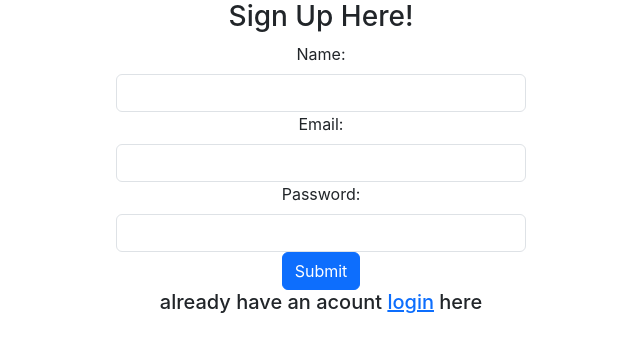
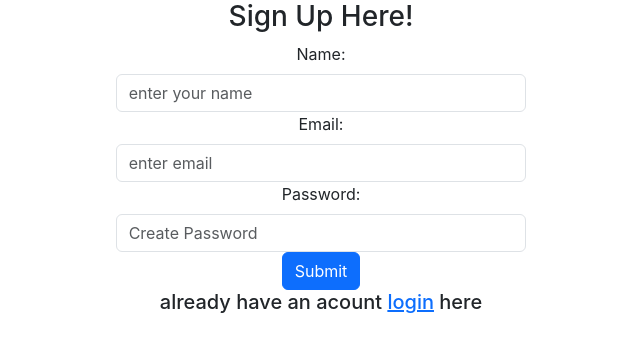
Before and after one commit to sayedishahath/DNS-Manager_frontend, a React (Create React App) app: page / in a window 1280 px wide. Shown: the top 352 px of the page, without its empty margins (319-959 px from the left). Built offline with nearby package versions, Linux system fonts and the light colour scheme.

Commit message:
frontend final before submission

```diff
--- a/src/components/hostedZone.js
+++ b/src/components/hostedZone.js
@@ -51,6 +51,7 @@ export default function HostedZone (props){
         setLoading(false)
         alert('file upoladed successfully and new hosted zones created.')
         setHostedZone([...hostedZone,response.data])
+        window.location.reload()
         }catch(err){
             setLoading(false)
             alert(err.message)
@@ -104,12 +105,13 @@ export default function HostedZone (props){
         }
     }
     return (
-
-        <div className="row justify-content-center">
-            {loading?<div className="loader align-items-center">
+        <div className="App">
+        {loading?<div className="loader align-items-center">
                 <img src="./loader.gif" alt="loading..."/>
             </div>:
             <div>
+        <div className="row justify-content-center">
+
             <h2>Create new Hosted Zone</h2>
             <div className="col-md-4">
             <form onSubmit={handleSubmit}>
@@ -120,6 +122,7 @@ export default function HostedZone (props){
                     name="domain"
                     id="domain"
                     value={domain}
+                    placeholder="enter domain name"
                     onChange={(e)=>{
                         setDomain(e.target.value)
                     }}
@@ -161,6 +164,7 @@ export default function HostedZone (props){
             </div>}
             </div>
             </div>
-            }</div>
+            </div>
+        }</div>
     )
 }
--- a/src/components/hostedZoneRecords.js
+++ b/src/components/hostedZoneRecords.js
@@ -63,6 +63,8 @@ export default function Records(props){
         console.log(response.data)
         setLoading(false)
         alert('file uploaded succesfully and new records created')
+        setDnsRecords([...dnsRecords,response.data.newDNSRecord]);
+        window.location.reload();
         }catch(err){
             setLoading(false)
             alert(err.response.data.message)
@@ -180,6 +182,7 @@ export default function Records(props){
                 <input type="text"
                 id="domain"
                 name='domain'
+                placeholder='enter selected domain name'
                 value={domain}
                 onChange={(e) => setDomain(e.target.value)}
                 className='form-control'/>
@@ -217,6 +220,7 @@ export default function Records(props){
                 <input type="text"
                 id="recordValue"
                 name='recordValue'
+                placeholder='enter record value in correct format'
                 value={recordValue}
                 onChange={(e) => setRecordValue(e.target.value)}
                 className={'form-control' + (formErrors.recordValue?  ' is-invalid' : '')}/>
@@ -228,6 +232,7 @@ export default function Records(props){
                 id="ttl"
                 name='ttl'
                 value={ttl}
+                placeholder='enter ttl'
                 onChange={(e) => setTtl(e.target.value)}
                 className={'form-control' + (formErrors.ttl  ?  ' is-invalid' : '')}/>
                 {formErrors.ttl&&<span className='invalid feedback'>{formErrors.ttl}</span>}<br/>
--- a/src/components/userLogin.js
+++ b/src/components/userLogin.js
@@ -41,17 +41,17 @@ export default function Login(props){
                 setLoggedInUser(response.data.data)
                 const token = response.data.token
                 localStorage.setItem('token',token)
+                setLoading(false)
                 alert('login success')
                 props.loginSuccess()
-                setLoading(false)
                 setEmail('')
                 setPassword('')
                 setServerError("")
                 dispatch({ type: 'LOGIN' }); // Dispatch login action
                 navigate('/hostedZone')
             }catch(err){
+                setLoading(false)
                 alert(err)
-                setLoading(false)
                 const errors = err.response.data.error
                 console.log(serverError)
                 setServerError(errors)
@@ -80,6 +80,7 @@ export default function Login(props){
                 type="text"
                 value={email}
                 id="email"
+                placeholder='enter email '
                 onChange={(e)=>{
                     setEmail(e.target.value)
                 }}
@@ -92,6 +93,7 @@ export default function Login(props){
                 type="password"
                 value={password}
                 id="password"
+                placeholder='enter password'
                 onChange={(e)=>{
                     setPassword(e.target.value)
                 }}
--- a/src/components/userRegistartion.js
+++ b/src/components/userRegistartion.js
@@ -41,8 +41,8 @@ export default function Register(){
             try{
                 const response =await axios.post('https://dns-manager-x1h3.onrender.com/api/register',formData)
                 console.log(response.data)
+                setLoading(false)
                 alert('registered succesfully')
-                setLoading(false)
                 setFormError({})
                 setServerError({
                     name:'',
@@ -98,6 +98,8 @@ export default function Register(){
                 <input
                 type="text"
                 value={name}
+                id="name"
+                placeholder="enter your name"
                 onChange={(e)=>{
                     setName(e.target.value)
                 }}
@@ -110,6 +112,8 @@ export default function Register(){
                 <input
                 type="text"
                 value={email}
+                id="email"
+                placeholder='enter email'
                 onChange={(e)=>{
                     setEmail(e.target.value)
                 }}
@@ -123,6 +127,8 @@ export default function Register(){
                 <input
                 type="password"
                 value={password}
+                id='password'
+                placeholder='Create Password'
                 onChange={(e)=>{
                     setPassword(e.target.value)
                     console.log(password)
```
